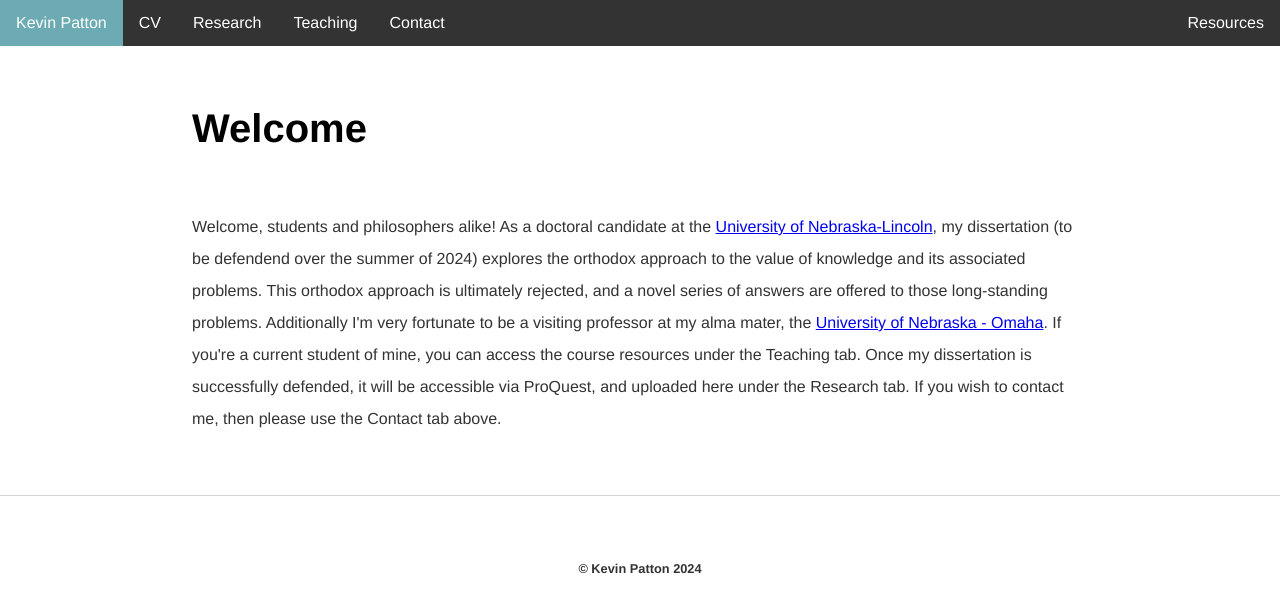
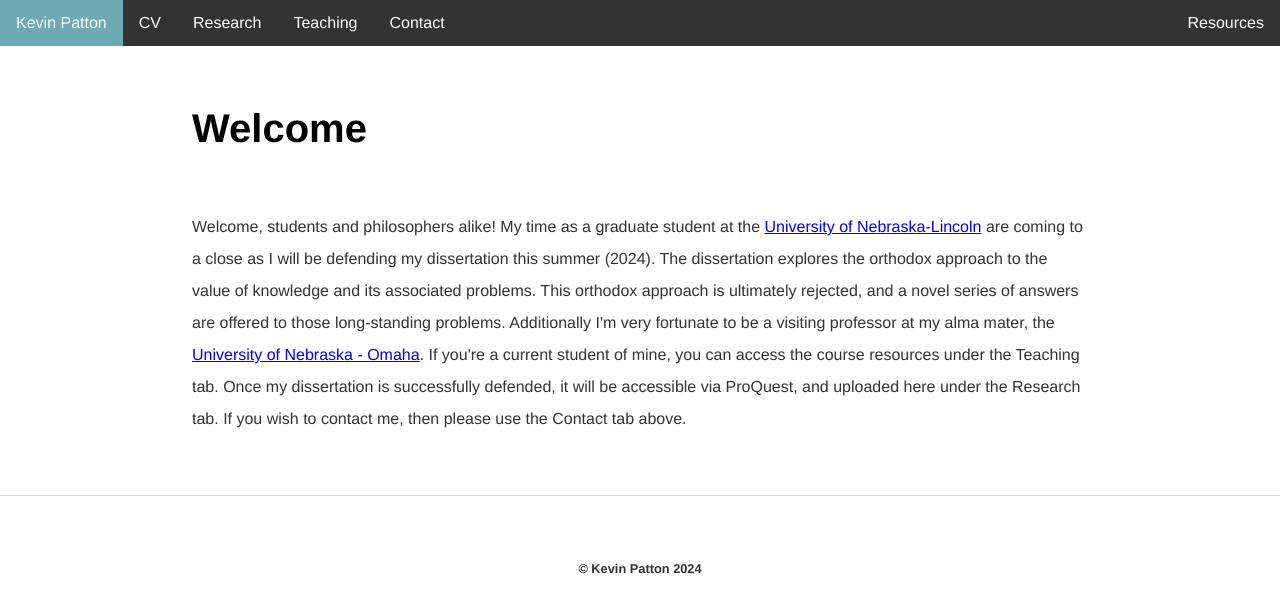
Before and after one commit to kevinjpatton/kevinjpatton.github.io, a Jekyll site: the page built from index.html, in a window 1280 px wide. Shown: the top 613 px of the page. Built offline with Jekyll 4.4.1, drawn with Linux system fonts in a browser that asks for light colours; Markdown is read by kramdown in place of the engine named in the settings.

Commit message:
Update index.html

```diff
--- a/index.html
+++ b/index.html
@@ -4,5 +4,5 @@
 ---
 <div class="blurb">
 	<h1>Welcome</h1>
-	<p>Welcome, students and philosophers alike! As a doctoral candidate at the  <a href="http://www.unl.edu/philosophy/graduate-students#patton" target="_blank">University of Nebraska-Lincoln</a>, my dissertation (to be defendend over the summer of 2024) explores the orthodox approach to the value of knowledge and its associated problems. This orthodox approach is ultimately rejected, and a novel series of answers are offered to those long-standing problems. Additionally I'm very fortunate to be a visiting professor at my alma mater, the <a href="https://www.unomaha.edu/college-of-arts-and-sciences/philosophy/about-us/directory/kevin-patton.php" target="_blank">University of Nebraska - Omaha</a>. If you're a current student of mine, you can access the course resources under the Teaching tab. Once my dissertation is successfully defended, it will be accessible via ProQuest, and uploaded here under the Research tab. If you wish to contact me, then please use the Contact tab above.</p>
+	<p>Welcome, students and philosophers alike! My time as a graduate student at the  <a href="http://www.unl.edu/philosophy/graduate-students#patton" target="_blank">University of Nebraska-Lincoln</a> are coming to a close as I will be defending my dissertation this summer (2024). The dissertation explores the orthodox approach to the value of knowledge and its associated problems. This orthodox approach is ultimately rejected, and a novel series of answers are offered to those long-standing problems. Additionally I'm very fortunate to be a visiting professor at my alma mater, the <a href="https://www.unomaha.edu/college-of-arts-and-sciences/philosophy/about-us/directory/kevin-patton.php" target="_blank">University of Nebraska - Omaha</a>. If you're a current student of mine, you can access the course resources under the Teaching tab. Once my dissertation is successfully defended, it will be accessible via ProQuest, and uploaded here under the Research tab. If you wish to contact me, then please use the Contact tab above.</p>
 </div><!-- /.blurb -->
```
